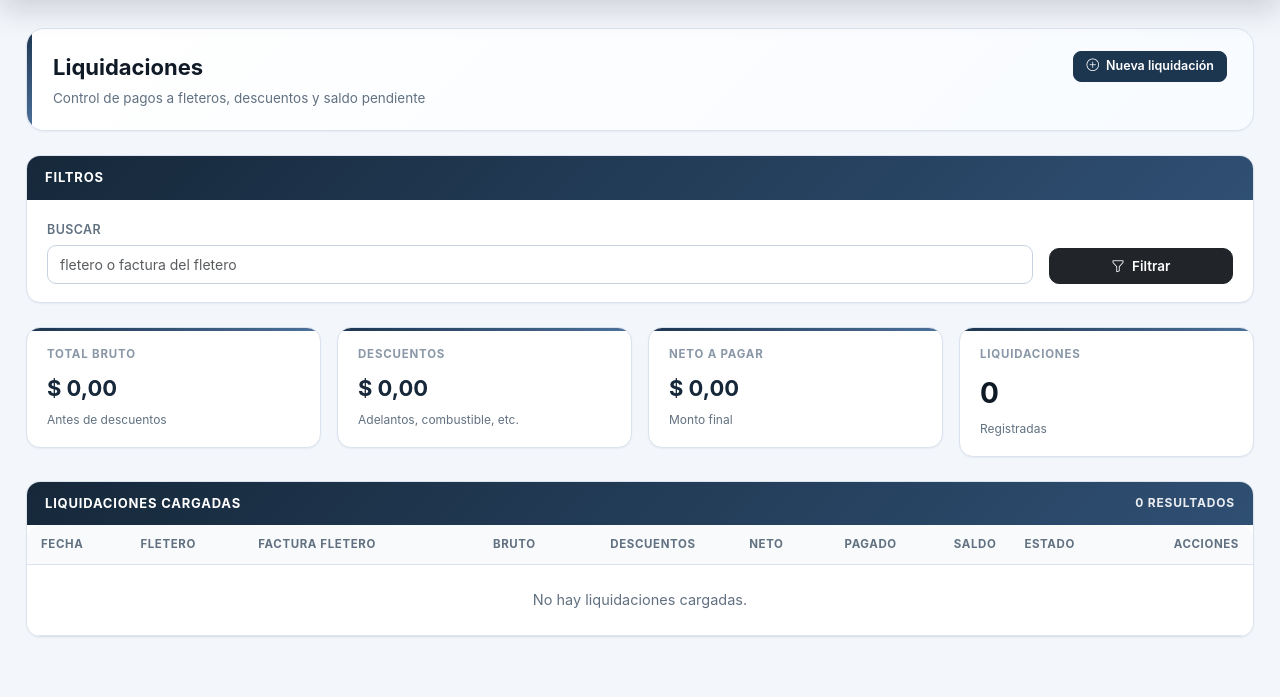
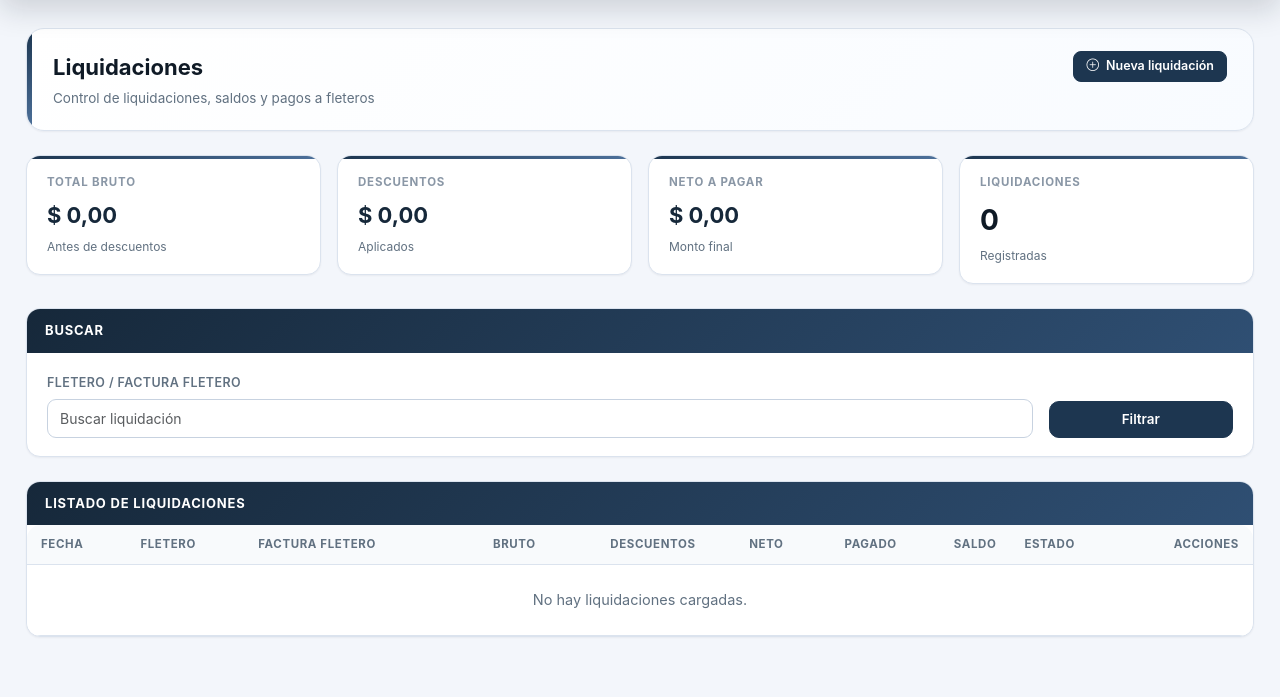
Before and after one commit to Fabiohernang/control-viajes-fusionado-ccc, a Flask app: page /liquidaciones in a window 1280 px wide. Shown: the part 179-876 px from the top of the page. Run offline with Flask 3, Linux system fonts and the light colour scheme; the visitor is signed in with stand-in values (Sample User, id 1).

Commit message:
Update liquidaciones.html

```diff
--- a/templates/liquidaciones.html
+++ b/templates/liquidaciones.html
@@ -6,35 +6,18 @@
 <div class="module-header mb-4">
   <div class="module-header-left">
     <div class="module-title">Liquidaciones</div>
-    <div class="module-subtitle">Control de pagos a fleteros, descuentos y saldo pendiente</div>
+    <div class="module-subtitle">Control de liquidaciones, saldos y pagos a fleteros</div>
   </div>
   <div class="module-header-actions">
-    <a href="{{ url_for('nueva_liquidacion') }}" class="btn btn-sm btn-primary">
+    <a class="btn btn-sm btn-primary" href="{{ url_for('nueva_liquidacion') }}">
       <i class="bi bi-plus-circle me-1"></i> Nueva liquidación
     </a>
   </div>
 </div>
 
-<div class="admin-panel mb-4">
-  <div class="admin-panel-title">Filtros</div>
-  <div class="admin-panel-body">
-    <form method="get" class="row g-3">
-      <div class="col-md-10">
-        <label class="form-label">Buscar</label>
-        <input class="form-control" type="text" name="q" value="{{ q }}" placeholder="fletero o factura del fletero">
-      </div>
-      <div class="col-md-2 d-flex align-items-end">
-        <button class="btn btn-dark w-100" type="submit">
-          <i class="bi bi-funnel me-1"></i> Filtrar
-        </button>
-      </div>
-    </form>
-  </div>
-</div>
-
 <div class="row g-3 mb-4">
   <div class="col-md-3">
-    <div class="card kpi-card kpi-accent-blue">
+    <div class="card kpi-card">
       <div class="card-body">
         <div class="kpi-label">Total bruto</div>
         <div class="kpi-money">{{ stats.total_bruto|ars }}</div>
@@ -44,17 +27,17 @@
   </div>
 
   <div class="col-md-3">
-    <div class="card kpi-card kpi-accent-yellow">
+    <div class="card kpi-card">
       <div class="card-body">
         <div class="kpi-label">Descuentos</div>
         <div class="kpi-money">{{ stats.total_descuentos|ars }}</div>
-        <div class="kpi-sub">Adelantos, combustible, etc.</div>
+        <div class="kpi-sub">Aplicados</div>
       </div>
     </div>
   </div>
 
   <div class="col-md-3">
-    <div class="card kpi-card kpi-accent-green">
+    <div class="card kpi-card">
       <div class="card-body">
         <div class="kpi-label">Neto a pagar</div>
         <div class="kpi-money">{{ stats.total_neto|ars }}</div>
@@ -64,7 +47,7 @@
   </div>
 
   <div class="col-md-3">
-    <div class="card kpi-card kpi-accent-dark">
+    <div class="card kpi-card">
       <div class="card-body">
         <div class="kpi-label">Liquidaciones</div>
         <div class="kpi-value">{{ stats.cantidad }}</div>
@@ -74,12 +57,23 @@
   </div>
 </div>
 
+<div class="admin-panel mb-4">
+  <div class="admin-panel-title">Buscar</div>
+  <div class="admin-panel-body">
+    <form method="get" class="row g-3">
+      <div class="col-md-10">
+        <label class="form-label">Fletero / Factura fletero</label>
+        <input class="form-control" type="text" name="q" value="{{ q }}" placeholder="Buscar liquidación">
+      </div>
+      <div class="col-md-2 d-flex align-items-end">
+        <button class="btn btn-primary w-100" type="submit">Filtrar</button>
+      </div>
+    </form>
+  </div>
+</div>
+
 <div class="admin-panel">
-  <div class="admin-panel-title d-flex justify-content-between align-items-center">
-    <span>Liquidaciones cargadas</span>
-    <span class="panel-counter">{{ items|length }} resultado{{ '' if items|length == 1 else 's' }}</span>
-  </div>
-
+  <div class="admin-panel-title">Listado de liquidaciones</div>
   <div class="table-responsive">
     <table class="table table-hover align-middle mb-0 admin-table">
       <thead>
@@ -102,11 +96,11 @@
           <td>{{ l.fecha.strftime('%d/%m/%Y') }}</td>
           <td>{{ l.fletero }}</td>
           <td>{{ l.factura_fletero or '-' }}</td>
-          <td class="text-end amount-cell">{{ l.total_bruto|ars }}</td>
-          <td class="text-end amount-cell">{{ l.total_descuentos|ars }}</td>
-          <td class="text-end amount-cell amount-strong">{{ l.neto_pagar|ars }}</td>
-          <td class="text-end amount-cell">{{ l.total_pagado|ars }}</td>
-          <td class="text-end amount-cell amount-strong">{{ l.saldo_pendiente|ars }}</td>
+          <td class="text-end">{{ l.total_bruto|ars }}</td>
+          <td class="text-end">{{ l.total_descuentos|ars }}</td>
+          <td class="text-end amount-strong">{{ l.neto_pagar|ars }}</td>
+          <td class="text-end">{{ l.total_pagado|ars }}</td>
+          <td class="text-end">{{ l.saldo_pendiente|ars }}</td>
           <td>
             {% if l.estado == 'pagada' %}
               <span class="badge text-bg-success">Pagada</span>
@@ -121,9 +115,6 @@
               <a class="btn btn-sm btn-outline-primary" href="{{ url_for('detalle_liquidacion', liquidacion_id=l.id) }}">Ver</a>
               <a class="btn btn-sm btn-outline-secondary" href="{{ url_for('editar_liquidacion', liquidacion_id=l.id) }}">Editar</a>
               <a class="btn btn-sm btn-outline-success" href="{{ url_for('pagar_liquidacion', liquidacion_id=l.id) }}">Pagar</a>
-              <form method="post" action="{{ url_for('eliminar_liquidacion', liquidacion_id=l.id) }}" onsubmit="return confirm('¿Eliminar esta liquidación?');">
-                <button class="btn btn-sm btn-outline-danger" type="submit">Eliminar</button>
-              </form>
             </div>
           </td>
         </tr>
```
